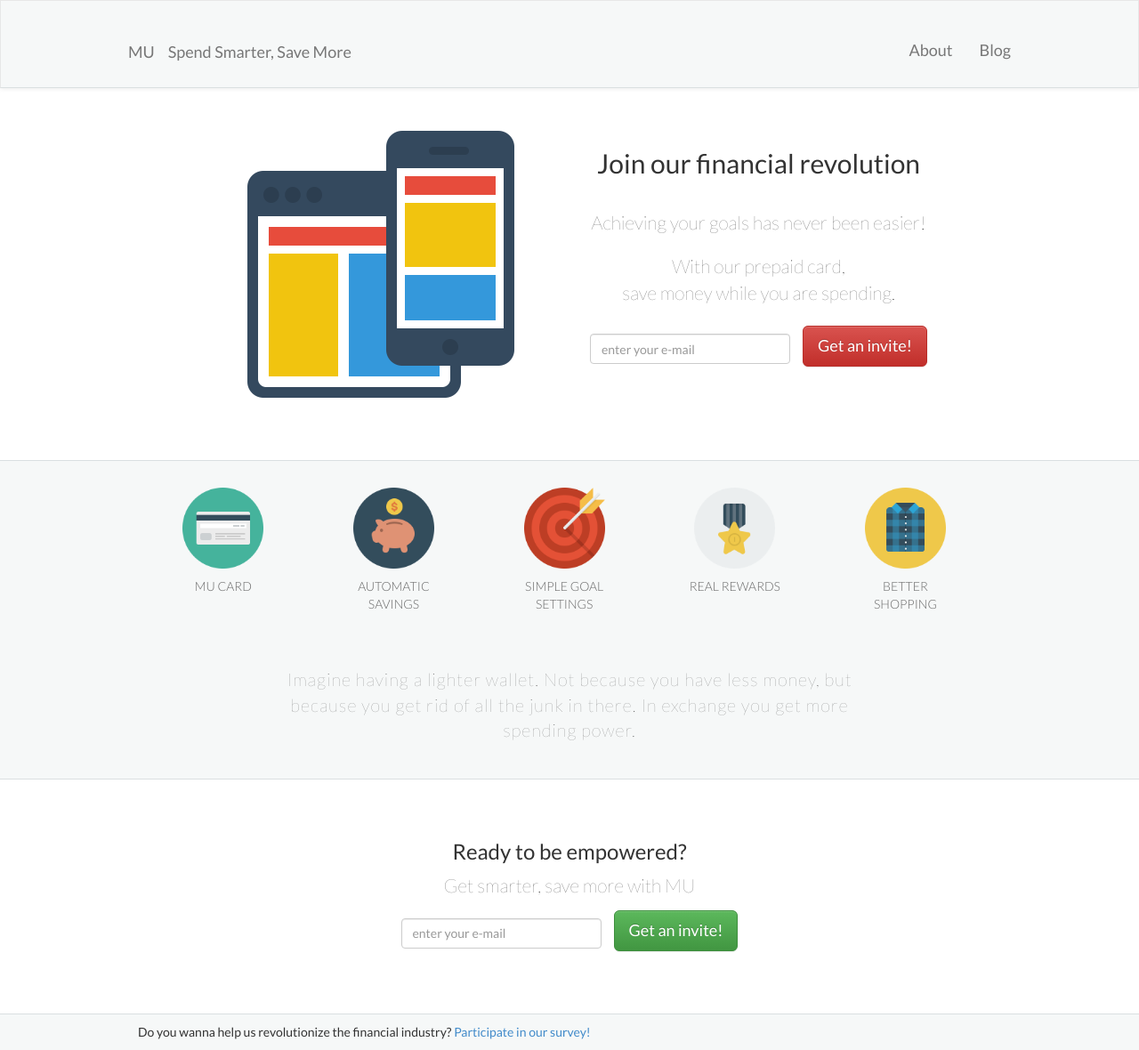
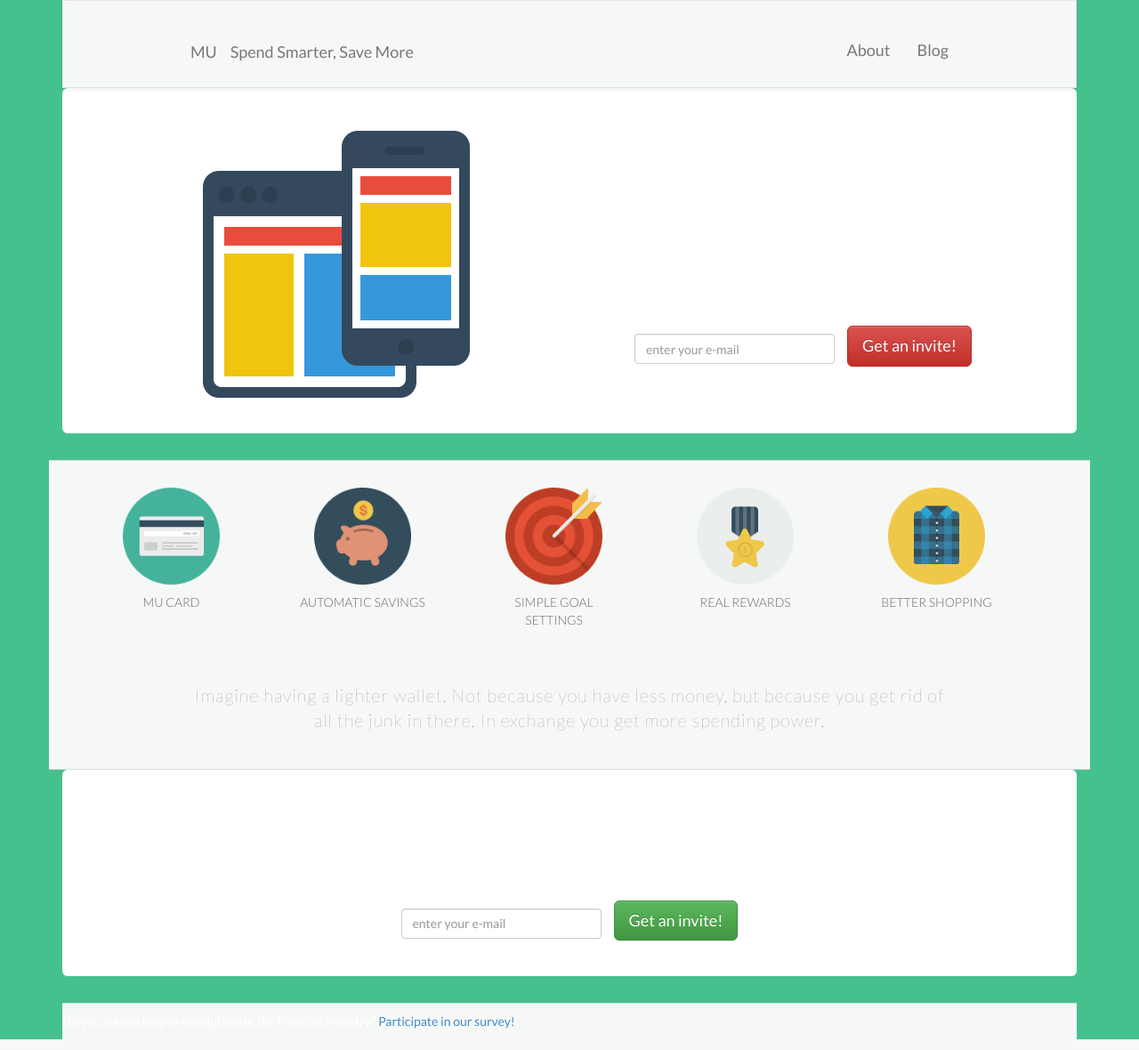
Before and after one commit to kendall80/mu-landing-design, a PHP site: page / in a window 1280 px wide. Shown: the whole page at 89% size. Run offline with PHP 8.4, Linux system fonts and the light colour scheme; some libraries are stand-ins or nearby versions.

Commit message:
adjust body & Bootstrap container + minor HTML/CSS refactoring

```diff
--- a/css/my-styles.css
+++ b/css/my-styles.css
@@ -1,10 +1,21 @@
 /* General Layout
 ========================== */
 
-body, h1, h2, h3, h4, h5, h6 {
+body {
 	font-family: 'Lato', Helvetica, Arial, sans-serif;
 	font-weight: 400;
+	font-size: 14px;
+	background-color: #45C18E;
+	color: #fff;
 }
+
+.container {
+	padding-right: 15px;
+	padding-left: 15px;
+	margin-left: 55px;
+	margin-right: 55px;
+}
+
 
 /* Web Fonts
 ========================== */
@@ -23,13 +34,9 @@ body, h1, h2, h3, h4, h5, h6 {
 	font-style: normal;
 }
 
-
 /* Page Styles
 ========================== */
 
-.container {
-	max-width: 1000px;
-}
 
 .col-sm-2 {
 	text-align: center;
--- a/index.html
+++ b/index.html
@@ -39,6 +39,7 @@
   </head>
 
   <body>
+    <div class="container">
 
         <!-- Navbar -->
         <nav class="navbar navbar-default" role="navigation">
@@ -67,9 +68,9 @@
 
 
           <!-- Main Header -->
-        <div class="container">
+
               <div class="jumbotron">
-            <div class="container">
+
                   <div class="row">
 
                     <div class="col-sm-6 hidden-xs">
@@ -93,15 +94,15 @@
 
                     </div>
                   </div>
+
               </div>
-          </div>
-         </div>
+
           <!-- End Main Header -->
 
 
           <!-- Main features -->
           <div class="row" id="features">
-        <div class="container ft-popover">
+            <div class="ft-popover">
               <div class="col-sm-2 col-sm-offset-1">
                 <a href="#spending" data-toggle="popover" data-content="Easily track your purchases on your mobile devices">
                   <img class="img-responsive" src="public/img/icons/credit-card.png">
@@ -141,12 +142,12 @@
           </div>
 
           <div class="row" id="claim">
-        <p class="container">Imagine having a lighter wallet. Not because you have less money, but because you get rid of all the junk in there. In exchange you get more spending power.</p>
+            <p>Imagine having a lighter wallet. Not because you have less money, but because you get rid of all the junk in there. In exchange you get more spending power.</p>
           </div>
 
           <div class="jumbotron">
             <div class="row">
-          <div class="container" id="final-CTA">
+              <div id="final-CTA">
                 <h3>Ready to be empowered?</h3>
                 <p>Get smarter, save more with MU</p>
                 <!-- Email Form -->
@@ -164,95 +165,15 @@
         <!-- End Main Features -->
 
 
-    <!-- Additional content
-
-    <div class="row">
-      <div class="col-sm-6">
-        <h3>Additional details</h3>
-        <p>Additional details text</p>
-
-        <div class="row">
-          <div class="col-sm-6">
-            <img class="img-responsive" src="img/thumb.jpg">
-          </div>
-          <div class="col-sm-6">
-            <p>Another text</p>
-            <a href="#">Visit MU Prepaid Card Now</a>
-          </div>
-        </div>
-      </div>
-
-      <div class="col-sm-6">
-        <h3>Additional details</h3>
-        <p>Additional details text</p>
-      </div>
-    </div>
-
-    End of Additional Content -->
-
-    <!-- Modals -->
-    <div class="modal fade" id="spending">
-      <div class="modal-dialog">
-        <div class="modal-content">
-
-          <div class="modal-header">
-            <button type="button" class="close" data-dismiss="modal" aria-hidden="true">&times;</button>
-            <h4 class="modal-title">Learn how to spend better</h4>
-          </div>
-
-          <div class="modal-body">
-            <p>With the MU Prepaid Card you can easily track your purchases on your mobile devices</p>
-          </div>
-
-        </div>
-      </div>
-    </div>
-
-    <div class="modal fade" id="saving">
-      <div class="modal-dialog">
-        <div class="modal-content">
-
-          <div class="modal-header">
-            <button type="button" class="close" data-dismiss="modal" aria-hidden="true">&times;</button>
-            <h4 class="modal-title">Learn how to spend better</h4>
-          </div>
-
-          <div class="modal-body">
-            <p>Use MU to set and share your financial targets. Realize your dreams with MU</p>
-          </div>
-
-        </div>
-      </div>
-    </div>
-
-    <div class="modal fade" id="rewards">
-      <div class="modal-dialog">
-        <div class="modal-content">
-
-          <div class="modal-header">
-            <button type="button" class="close" data-dismiss="modal" aria-hidden="true">&times;</button>
-            <h4 class="modal-title">Learn how to spend better</h4>
-          </div>
-
-          <div class="modal-body">
-            <p>Ron jeremy Refined gentlemen 118 118 Freddie mercury by jingo., smashing good fun Refined gentlemen ron jeremy 118 118 by jingo. charming villain bogie basket jolly good show Freddie mercury Nostrilis tickler basil fawlty ian botham, by jingo. bogie basket Refined gentlemen charming villain burt reynolds devilish cad jolly good show 118 118 Freddie mercury basil fawlty bogie basket ian botham Freddie mercury waxy gurn ron jeremy smashing good fun Nostrilis tickler?</p>
-          </div>
-
-        </div>
-      </div>
-    </div>
-    <!-- End Modals -->
-
-
         <!-- Link to Survey -->
         <div class="row" id="footer">
-      <p class="container">Do you wanna help us revolutionize the financial industry?
+          <p>Do you wanna help us revolutionize the financial industry?
           <a href="#">Participate in our survey!</a>
           </p>
         </div>
         <!-- End Survey -->
 
 
-
+    </div>
   </body>
 </html>
```
Lines whose indentation alone changed are shown as unchanged.
